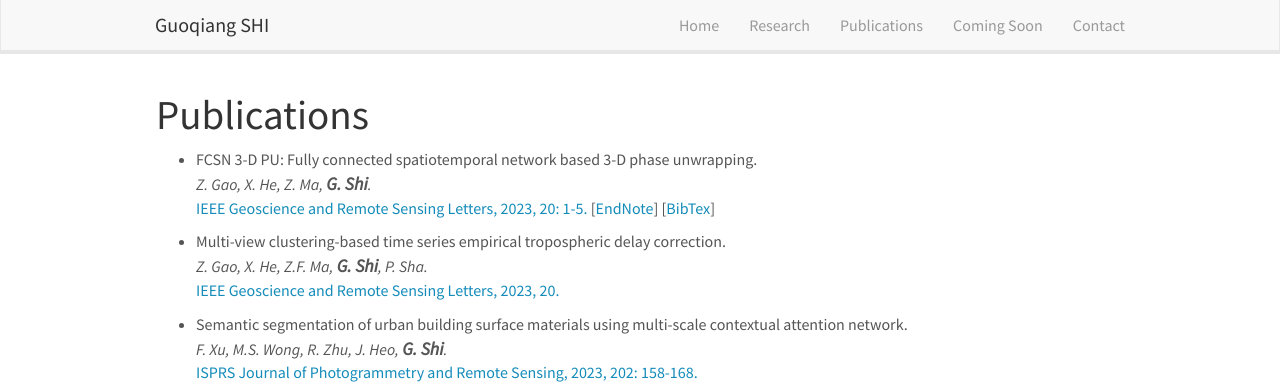
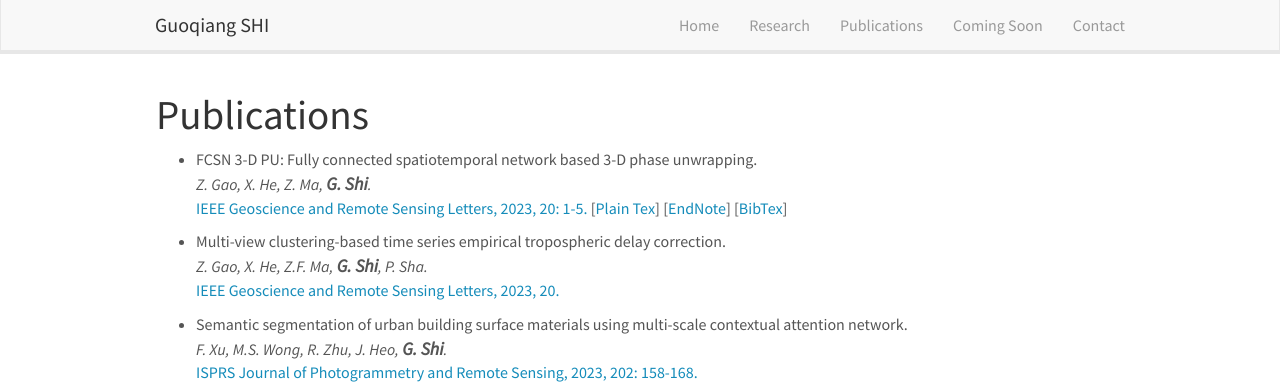
Before and after one commit to guoqiangshi/guoqiangshi.github.io, a Jekyll site: the page publications.html, which Jekyll copies as it is, in a window 1280 px wide and 900 px high. Shown: the top 392 px of the window. Built offline with Jekyll 4.4.1, drawn with Linux system fonts in a browser that asks for light colours; nearby versions of some CDN libraries; library files that are not in the unit come from our copies.

Commit message:
Update publications.html

```diff
--- a/publications.html
+++ b/publications.html
@@ -70,6 +70,7 @@
   <li>
     <p>FCSN 3-D PU: Fully connected spatiotemporal network based 3-D phase unwrapping. <br />
   <em>Z. Gao, X. He, Z. Ma, <span class="mqq">G. Shi</span>. </em><br /><a href="https://ieeexplore.ieee.org/abstract/document/10068199">IEEE Geoscience and Remote Sensing Letters, 2023, 20: 1-5.</a>
+	    [<a href="paper_info/FCCSN_plaintex.tex">Plain Tex</a>]
 	    [<a href="paper_info/FCSNscholar.enw">EndNote</a>]
 	    [<a href="paper_info/FCSN_bib.txt">BibTex</a>]</p>
   </li>
```
